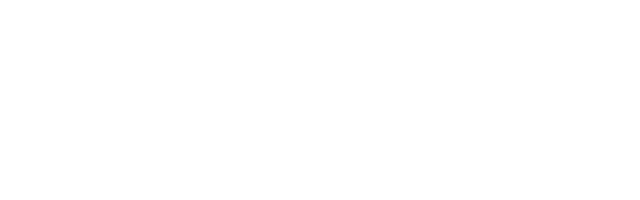
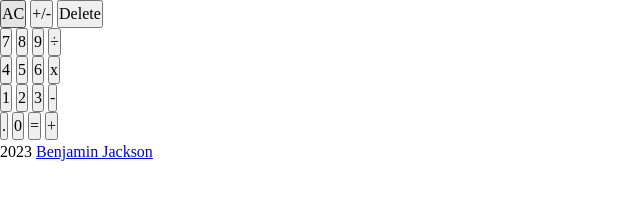
Before and after one commit to Bnjackson/calculator, a plain HTML site: page index.html in a window 1280 px wide. Shown: the whole page, without its empty margins (0-640 px from the left). Drawn offline with Linux system fonts and the light colour scheme.

Commit message:
Add structure and content to HTML file

```diff
--- a/index.html
+++ b/index.html
@@ -9,14 +9,47 @@
         <link rel="stylesheet" href="./resources/css/styles.css">
     </head>
     <body>
-        <header>
-
-        </header>
         <main>
-
+            <div class="calculator">
+                <div class="screen">
+                    <div class="last-screen" id="lastOperationScreen"></div>
+                    <div class="current-screen" id="currentOperationScreen"></div>
+                </div>
+                <div class="buttons-container">
+                    <div class="buttons-row">
+                        <button id="clearBtn" class="btn special-btns">AC</button>
+                        <button id="signBtn" class="btn special-btns">+/-</button>
+                        <button id="deleteBtn" class="btn special-btns">Delete</button>
+                    </div>
+                    <div class="buttons-row">
+                        <button class="btn operand-btn">7</button>
+                        <button class="btn operand-btn">8</button>
+                        <button class="btn operand-btn">9</button>
+                        <button id="divideBtn" class="btn special-btns">÷</button>
+                    </div>
+                    <div class="buttons-row">
+                        <button class="btn operand-btn">4</button>
+                        <button class="btn operand-btn">5</button>
+                        <button class="btn operand-btn">6</button>
+                        <button id="multiplyBtn" class="btn special-btns">x</button>
+                    </div>
+                    <div class="buttons-row">
+                        <button class="btn operand-btn">1</button>
+                        <button class="btn operand-btn">2</button>
+                        <button class="btn operand-btn">3</button>
+                        <button id="minusBtn" class="btn special-btns">-</button>
+                    </div>
+                    <div class="buttons-row">
+                        <button id="decimalBtn" class="btn operand-btn">.</button>
+                        <button class="btn operand-btn">0</button>
+                        <button class="btn special-btns">=</button>
+                        <button class="btn special-btns">+</button>
+                    </div>
+                </div>
+            </div>
         </main>
         <footer>
-
+            <p>2023 <a href="https://github.com/Bnjackson">Benjamin Jackson</a></p>
         </footer>
     </body>
     <script src="./main.js"></script>
```
